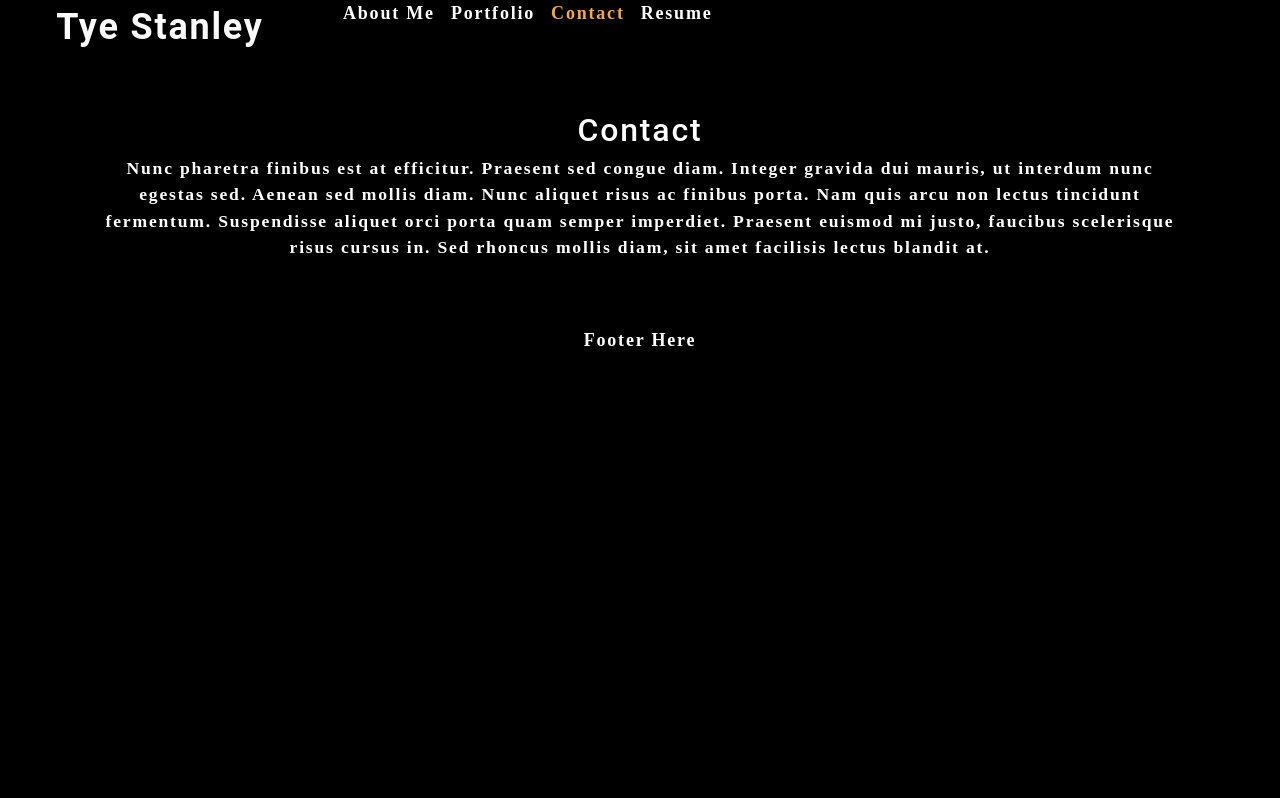
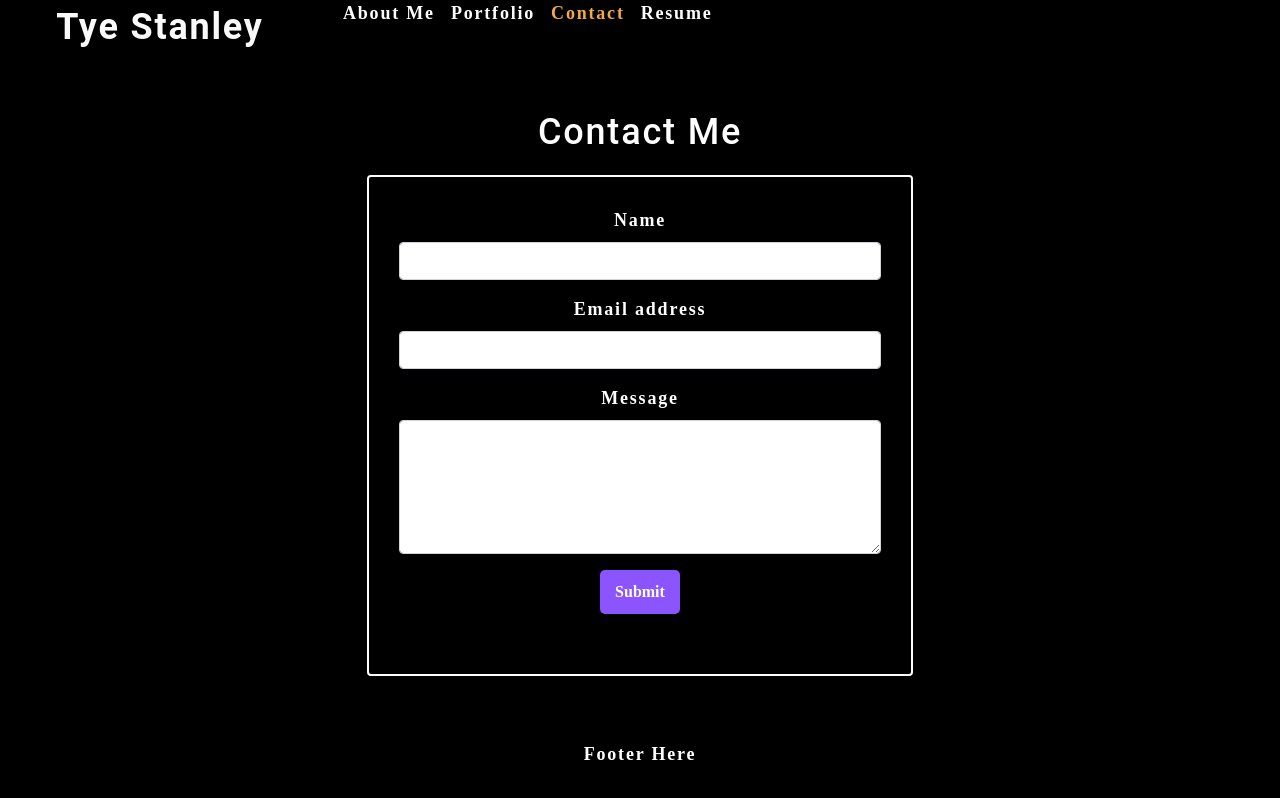
Before and after one commit to TyeStanley/my-react-portfolio, a React (Create React App) app: page / in a window 1280 px wide. Both pictures are taken after a click on the element "Contact". Built offline with nearby package versions, Linux system fonts and the light colour scheme; the HTML template or start-up script is replaced by a standard one.

Commit message:
added contact form page

```diff
--- a/src/App.css
+++ b/src/App.css
@@ -1,7 +1,6 @@
 .App {
   text-align: center;
   color: white;
-
 }
 
 .navLinks {
@@ -23,3 +22,11 @@
   height: 300px;
   border: 2px solid white;
 }
+
+#contact-form {
+  width: 50%;
+  margin: 15px auto;
+  border: 2px solid white;
+  border-radius: 4px;
+  padding: 30px;
+}
--- a/src/components/pages/Contact.js
+++ b/src/components/pages/Contact.js
@@ -1,17 +1,65 @@
-import React from 'react';
+import React, { useState } from 'react';
+import { validateEmail } from '../../utils/helpers';
 
-export default function Contact() {
+export default function ContactForm() {
+  const [formState, setFormState] = useState({ name: '', email: '', message: '' })
+  const { name, email, message } = formState;
+  const [errorMessage, setErrorMessage] = useState('');
+
+  function handleChange(e) {
+    if (e.target.name === 'email') {
+      const isValid = validateEmail(e.target.value);
+      // isValid conditional statement
+      if (!isValid) {
+        setErrorMessage('Your email is invalid.');
+      } else {
+        if (!e.target.value.length) {
+          setErrorMessage(`${e.target.name} is required.`);
+        } else {
+          setErrorMessage('');
+        }
+      }
+    }
+    if (e.target.name === 'name' || 'message') {
+      if (!e.target.value) {
+        setErrorMessage(`Your ${e.target.name} is required.`)
+      } else {
+        setErrorMessage('');
+      }
+    }
+    if (!errorMessage) {
+      setFormState({...formState, [e.target.name]: e.target.value })
+    }
+  }
+
+  function handleSubmit(e) {
+    e.preventDefault();
+    console.log(formState);
+  }
+
   return (
-    <div>
-      <h2>Contact</h2>
-      <p>
-        Nunc pharetra finibus est at efficitur. Praesent sed congue diam.
-        Integer gravida dui mauris, ut interdum nunc egestas sed. Aenean sed
-        mollis diam. Nunc aliquet risus ac finibus porta. Nam quis arcu non
-        lectus tincidunt fermentum. Suspendisse aliquet orci porta quam semper
-        imperdiet. Praesent euismod mi justo, faucibus scelerisque risus cursus
-        in. Sed rhoncus mollis diam, sit amet facilisis lectus blandit at.
-      </p>
-    </div>
-  )
+    <section id="contactId" className="d-flex flex-column">
+      <h1>Contact Me</h1>
+      <form id="contact-form" onSubmit={handleSubmit}>
+        <div className="form-group">
+          <label htmlFor="name">Name</label>
+          <input className="form-control" type="text" defaultValue={name} name="name" onBlur={handleChange} />
+        </div>
+        <div className="form-group">
+          <label htmlFor="email">Email address</label>
+          <input className="form-control" type="email" defaultValue={email} name="email" onBlur={handleChange} />
+        </div>
+        <div className="form-group">
+          <label htmlFor="message">Message</label>
+          <textarea className="form-control" name="message" defaultValue={message} onBlur={handleChange} rows="5" />
+        </div>
+        {errorMessage && (
+          <div>
+            <p className="error-text">{errorMessage}</p>
+          </div>
+        )}
+        <button type="submit">Submit</button>
+      </form>
+    </section>
+  );
 }
```
Also changed, not shown: src/utils/helpers.js (renamed from utils/helpers.js).
